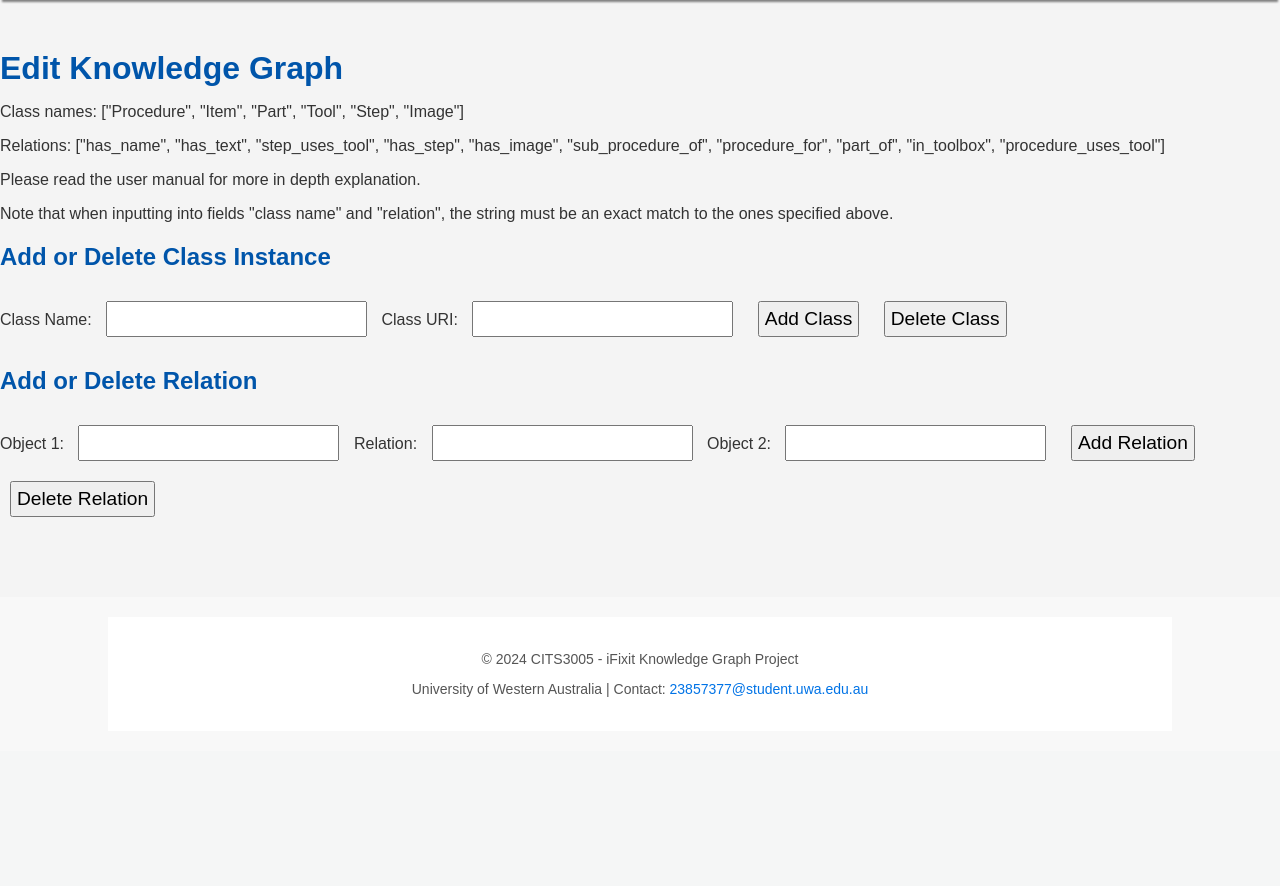
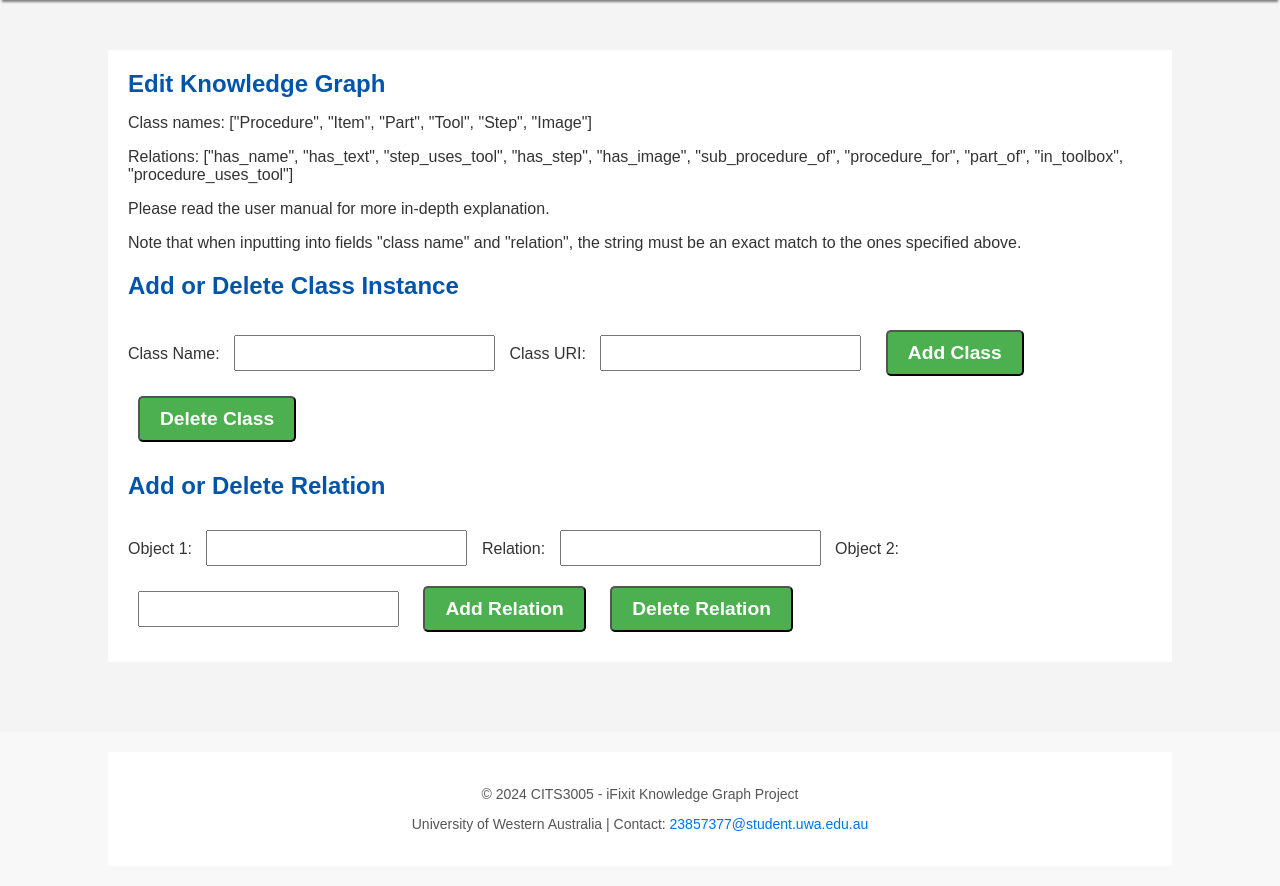
Before and after one commit to dongles-cmd/CITS3005-Project, a Flask app: template project-root/app/templates/edit_database.html in a window 1280 px wide. Shown: the part 114-1000 px from the top of the page. Before the commit the page ends 811 px from the top, so only its background shows below. Run offline with Flask 3, Linux system fonts and the light colour scheme; the template is opened without the code that fills it, so the values that code supplies are empty; parts of the project's set-up code (start-up, migrations or seed data) failed here and were passed over.

Commit message:
Updated html frontend

```diff
--- a/project-root/app/static/css/style.css
+++ b/project-root/app/static/css/style.css
@@ -536,3 +536,14 @@ footer .btn:hover {
     display: block;
     margin: 0 auto;
 }
+
+.message-list {
+    list-style-type: none;
+    padding: 0;
+}
+
+.message-list li {
+    font-size: 20px;   /* Increase font size */
+    color: red;        /* Set the text color to red */
+    font-weight: bold; /* Optional: make the text bold */
+}
--- a/project-root/app/templates/edit_database.html
+++ b/project-root/app/templates/edit_database.html
@@ -1,22 +1,17 @@
-{% extends "base.html" %}
+{% extends 'base.html' %}
 
 {% block content %}
-<!DOCTYPE html>
-<html lang="en">
-<head>
-    <meta charset="UTF-8">
-    <meta name="viewport" content="width=device-width, initial-scale=1.0">
-    <title>Edit Data</title>
-</head>
-<body>
+<section class="edit-data-hero">
+    <div class="container centered-box">
         <h1>Edit Knowledge Graph</h1>
 
         <p>Class names: ["Procedure", "Item", "Part", "Tool", "Step", "Image"]</p>
         <p>Relations: ["has_name", "has_text", "step_uses_tool", "has_step", "has_image",
         "sub_procedure_of", "procedure_for", "part_of", "in_toolbox", "procedure_uses_tool"]</p>
-    <p>Please read the user manual for more in depth explanation. </p>
+        <p>Please read the user manual for more in-depth explanation.</p>
         <p>Note that when inputting into fields "class name" and "relation", the string must be an exact match to the ones specified above.</p>
 
+        <div class="form-section">
             <h2>Add or Delete Class Instance</h2>
             <form method="POST">
                 <input type="hidden" name="action" value="class_instance">
@@ -27,10 +22,12 @@
                 <label for="class_uri">Class URI:</label>
                 <input type="text" name="class_uri" required>
 
-        <button type="submit" name="submit" value="add_class">Add Class</button>
-        <button type="submit" name="submit" value="delete_class">Delete Class</button>
+                <button type="submit" name="submit" value="add_class" class="cta-button">Add Class</button>
+                <button type="submit" name="submit" value="delete_class" class="cta-button">Delete Class</button>
             </form>
+        </div>
 
+        <div class="form-section">
             <h2>Add or Delete Relation</h2>
             <form method="POST">
                 <input type="hidden" name="action" value="relation">
@@ -44,22 +41,20 @@
                 <label for="obj2">Object 2:</label>
                 <input type="text" name="obj2" required>
 
-        <button type="submit" name="submit" value="add_relation">Add Relation</button>
-        <button type="submit" name="submit" value="delete_relation">Delete Relation</button>
+                <button type="submit" name="submit" value="add_relation" class="cta-button">Add Relation</button>
+                <button type="submit" name="submit" value="delete_relation" class="cta-button">Delete Relation</button>
             </form>
+        </div>
 
         {% with messages = get_flashed_messages() %}
             {% if messages %}
-            <ul style="list-style-type: none; padding: 0;">  <!-- Remove bullet points -->
+                <ul class="message-list">  <!-- No bullet points -->
                 {% for message in messages %}
-                <li style="font-size: 30px; color: red;">{{ message }}</li>  <!-- Make text bigger and red -->
+                    <li>{{ message }}</li>  <!-- Red and larger text -->
                 {% endfor %}
                 </ul>
             {% endif %}
         {% endwith %}
-
-</body>
-</html>
-
-
+    </div>
+</section>
 {% endblock %}
--- a/project-root/ontology/ifixit_ontology.py
+++ b/project-root/ontology/ifixit_ontology.py
@@ -73,8 +73,6 @@ def init_ontology(verbose=False):
 
         """A Step uses tools, but only those in the Procedure's toolbox."""
         Step.is_a.append(step_uses_tool.some(Tool) & step_uses_tool.only(in_toolbox.some(Procedure)))
-        # Step.is_a.append(precedes.only(Step))  # Each step has a predecessor
-        # Step.is_a.append(has_order.exactly(1, int))  # Each step must have exactly one order
         Step.is_a.append(has_text.exactly(1, str))  # Each step must have exactly one text description
 
         """A tool must appear in at least one toolbox"""
```
Also changed, not shown: 1 other file. Lines whose indentation alone changed are shown as unchanged.
